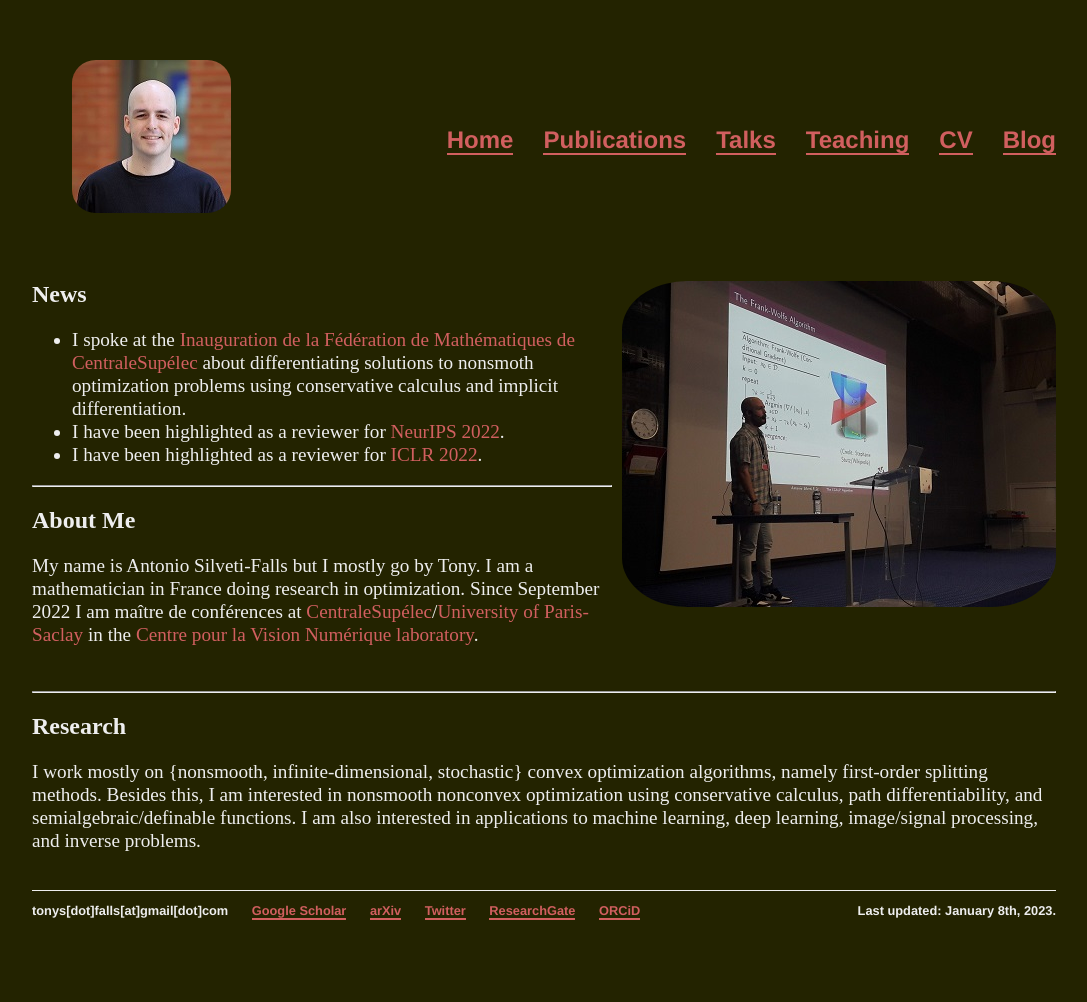
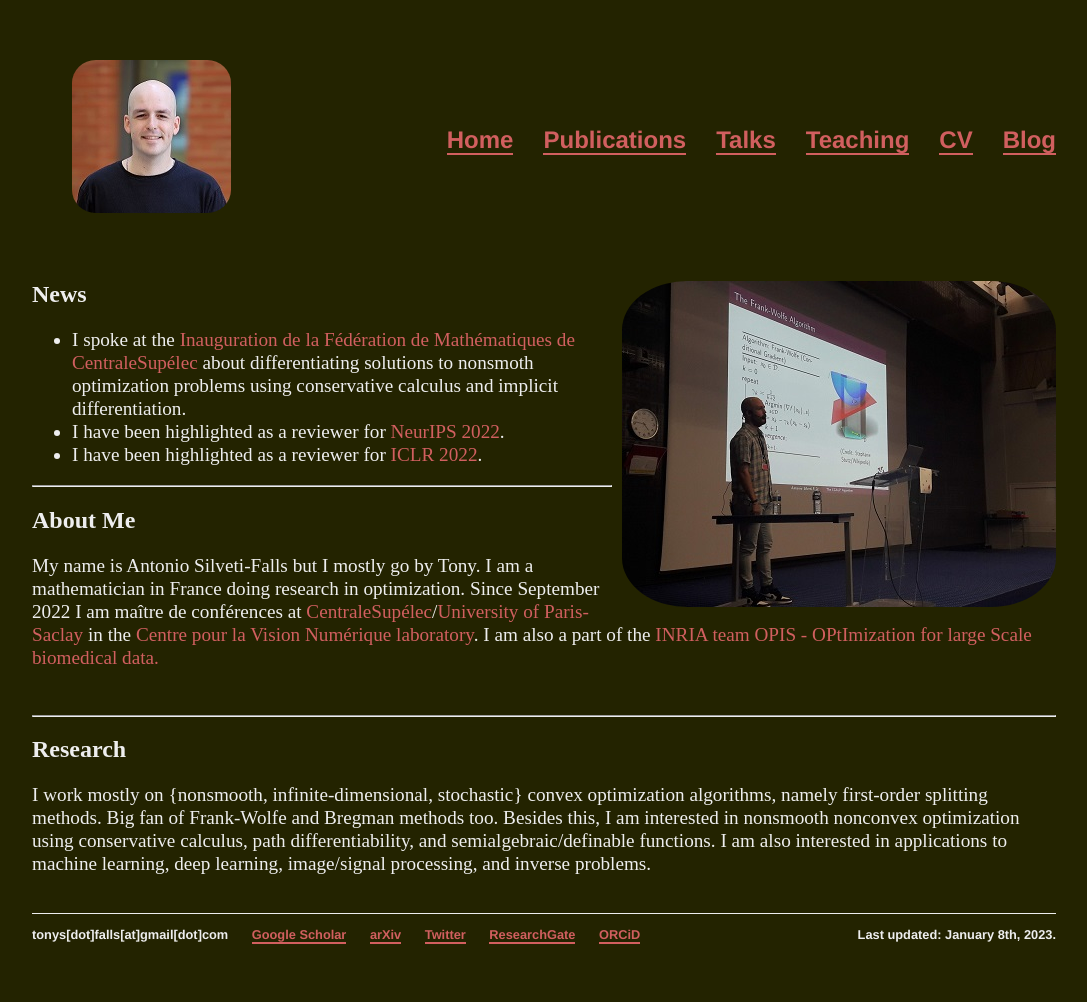
Before and after one commit to tonysf/tonysf.github.io, a Jekyll site: the page built from index.html, in a window 1280 px wide. Shown: the whole page, without its empty margins (96-1183 px from the left). Built offline with Jekyll 4.4.1, drawn with Linux system fonts in a browser that asks for light colours; before the commit the page ends 978 px from its top, so only the background shows below that.

Commit message:
Update index.html

```diff
--- a/index.html
+++ b/index.html
@@ -21,13 +21,13 @@
 </p>
 <hr>
 <h2>About Me</h2>
-<p>	My name is Antonio Silveti-Falls but I mostly go by Tony. I am a mathematician in France doing research in optimization. Since September 2022 I am maître de conférences at <a href="https://www.centralesupelec.fr/">CentraleSupélec</a>/<a href="https://www.universite-paris-saclay.fr/en">University of Paris-Saclay</a> in the <a href="https://cvn.centralesupelec.fr/">Centre pour la Vision Numérique laboratory</a>.<br>
+<p>	My name is Antonio Silveti-Falls but I mostly go by Tony. I am a mathematician in France doing research in optimization. Since September 2022 I am maître de conférences at <a href="https://www.centralesupelec.fr/">CentraleSupélec</a>/<a href="https://www.universite-paris-saclay.fr/en">University of Paris-Saclay</a> in the <a href="https://cvn.centralesupelec.fr/">Centre pour la Vision Numérique laboratory</a>. I am also a part of the <a href="https://opis-inria.eu/members/">INRIA team OPIS - OPtImization for large Scale biomedical data.</a><br>
 <!--	I am currently a postdoctoral reseracher in applied mathematics at the <a href="https://www.tse-fr.eu/people/antonio-silveti-falls">Toulouse School of Economics</a> advised
 	by <a href="https://www.tse-fr.eu/fr/people/jerome-bolte">Jérôme Bolte</a> and <a href="https://www.irit.fr/~Edouard.Pauwels">Edouard Pauwels</a>. <br>
 	Before this, I did my PhD at the <a href="http://welcome.unicaen.fr">University of Caen</a> in the <a href="https://www.greyc.fr/en/equipes/image-2">GREYC laboratory IMAGE team</a>
 	under <a href="https://fadili.users.greyc.fr">Jalal Fadili</a> and <a href="http://www.gpeyre.com">Gabriel Peyré</a>.--></p><br>
 <hr>
 <h2>Research</h2>
-<p>I work mostly on {nonsmooth, infinite-dimensional, stochastic} convex optimization algorithms, namely first-order splitting methods. Besides this, I am interested in nonsmooth
+<p>I work mostly on {nonsmooth, infinite-dimensional, stochastic} convex optimization algorithms, namely first-order splitting methods. Big fan of Frank-Wolfe and Bregman methods too. Besides this, I am interested in nonsmooth
 	nonconvex optimization using conservative calculus, path differentiability, and semialgebraic/definable functions. I am also interested in applications to machine learning, deep learning,
 	image/signal processing, and inverse problems.</p>
```
